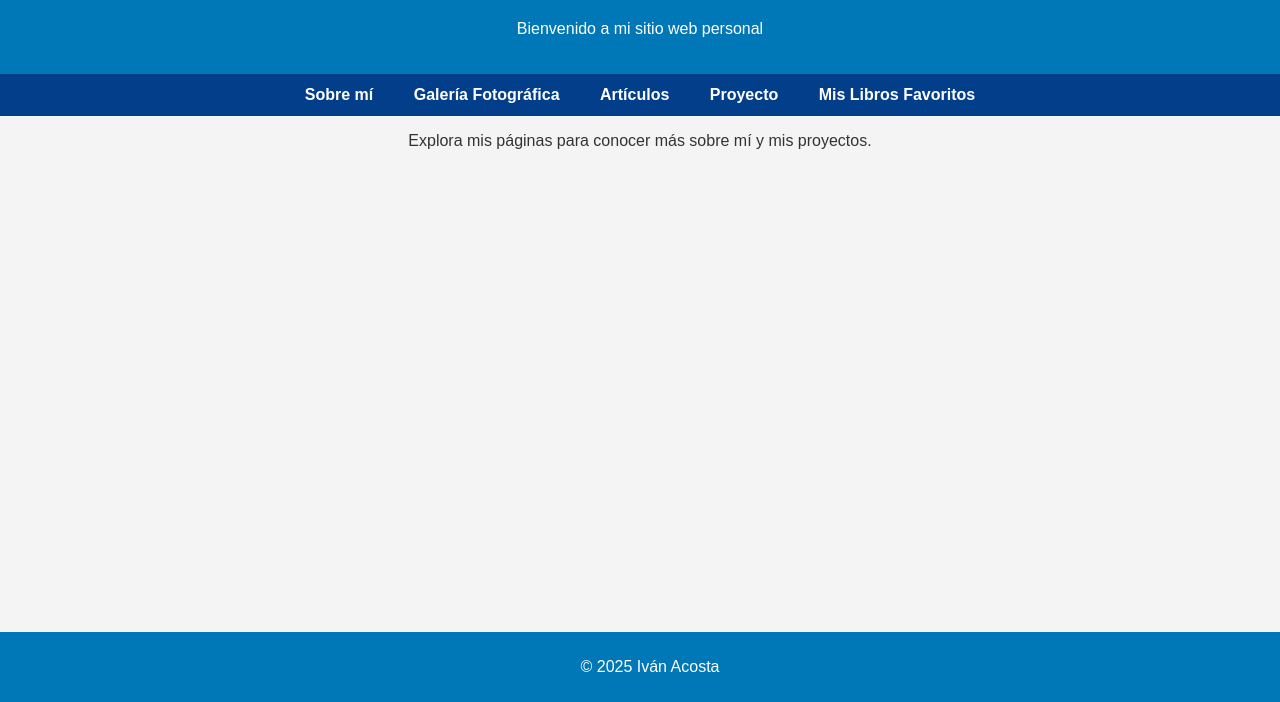
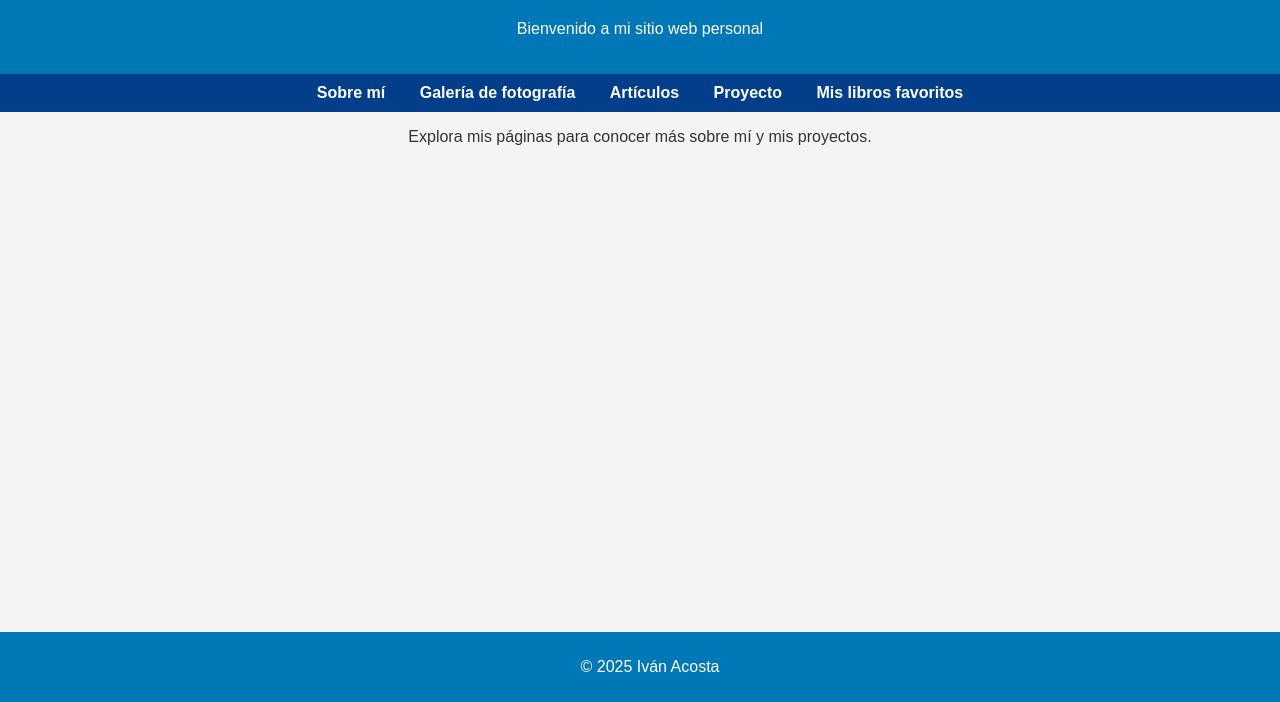
Before and after one commit to iv4nchopy/tareas, a plain HTML site: page index.html in a window 1280 px wide. Shown: the part 98-800 px from the top of the page. Drawn offline with Linux system fonts and the light colour scheme.

Commit message:
Update index.html

```diff
--- a/index.html
+++ b/index.html
@@ -19,12 +19,12 @@
         }
         nav {
             background-color: #023e8a;
-            padding: 12px;
+            padding: 10px;
         }
         nav a {
             color: white;
             text-decoration: none;
-            margin: 0 18px;
+            margin: 0 15px;
             font-weight: bold;
         }
         nav a:hover {
@@ -52,10 +52,10 @@
 
     <nav>
         <a href="pagina1.html">Sobre mí</a>
-        <a href="pagina2.html">Galería Fotográfica</a>
+        <a href="pagina2.html">Galería de fotografía</a>
         <a href="pagina3.html">Artículos</a>
         <a href="pagina4.html">Proyecto</a>
-        <a href="pagina5.html">Mis Libros Favoritos</a>
+        <a href="pagina5.html">Mis libros favoritos</a>
     </nav>
 
     <main>
```
